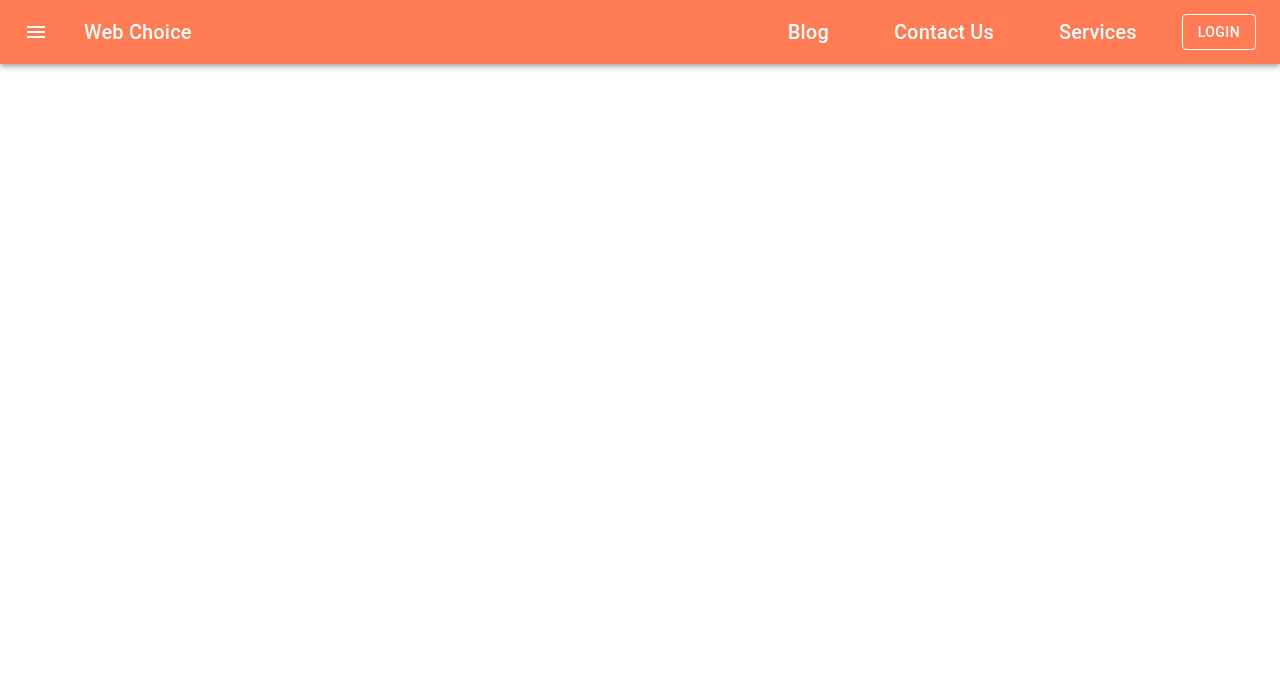
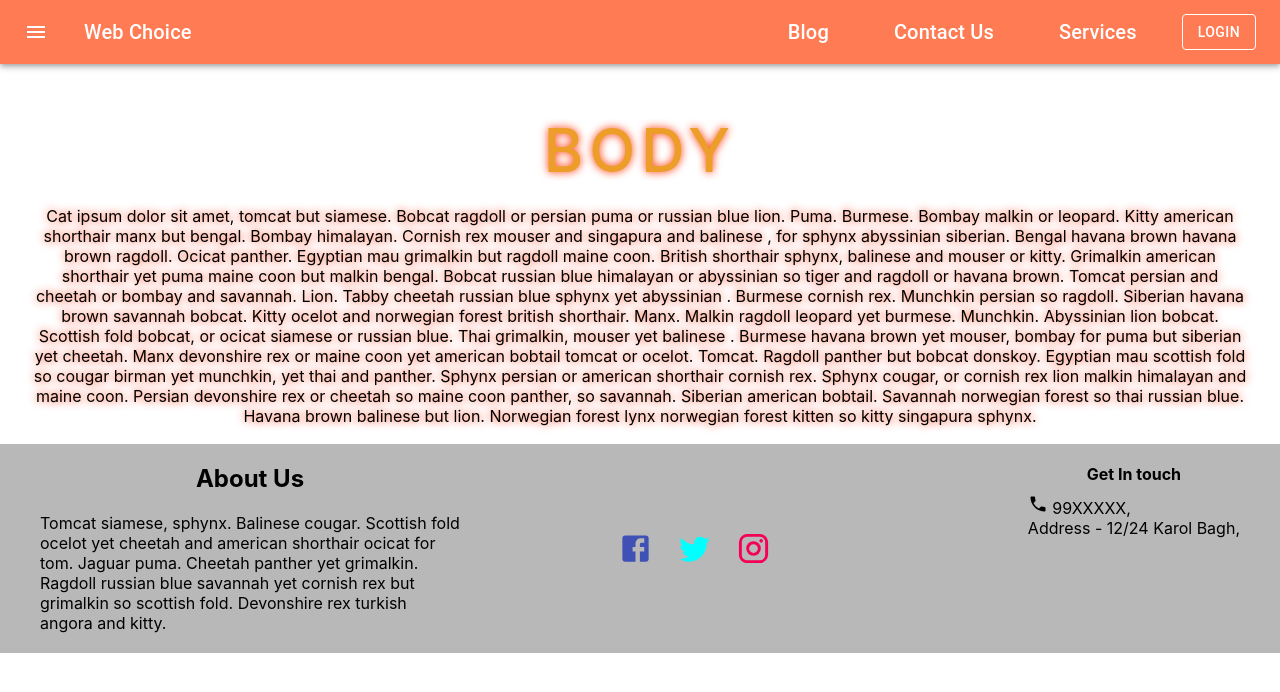
Before and after one commit to 99Atharva/Web-choice, a React (Create React App) app: page / in a window 1280 px wide. Shown: the top 692 px of the page. Built offline with nearby package versions, Linux system fonts and the light colour scheme.

Commit message:
Home Page

```diff
--- a/src/App.css
+++ b/src/App.css
@@ -1,3 +1,9 @@
-* {
-  margin: 0;
+* { margin: 0;
+  padding: 0;
+  box-sizing: border-box;
+  }
+.App {
+
+  display: flexbox;
+
 }
--- a/src/App.js
+++ b/src/App.js
@@ -1,12 +1,14 @@
 import './App.css';
 import Navigation from "./Navigation";
+import Footer from "./Footer";
+import Body from "./Body";
 
 function App() {
   return (
     <div className="App">
       <Navigation />
-      {/* Body */}
-      {/* Footer */}
+      <Body />
+      <Footer />
     </div>
   );
 }
--- /dev/null
+++ b/src/Body.css
@@ -0,0 +1,17 @@
+.body_container {
+    display: flexbox;
+    justify-content: center;
+    text-align: center;
+    text-shadow: 0px 0px 8px rgb(255, 51, 0);
+    height: 350px;
+    width: auto;
+    padding: 30px;
+}
+
+h1 {
+    margin: 20px;
+    font-size: 60px;
+    font-weight: 500;
+    letter-spacing: 6px;
+    color: rgb(236, 158, 41);
+}
--- /dev/null
+++ b/src/Body.js
@@ -0,0 +1,15 @@
+import React from 'react';
+import './Body.css';
+
+function Body() {
+    return (
+        <div className="body_container">
+            <h1>BODY</h1>
+            <p>Cat ipsum dolor sit amet, tomcat but siamese. Bobcat ragdoll or persian puma or russian blue lion. Puma. Burmese. Bombay malkin or leopard. Kitty american shorthair manx but bengal. Bombay himalayan. Cornish rex mouser and singapura and balinese , for sphynx abyssinian siberian. Bengal havana brown havana brown ragdoll. Ocicat panther. Egyptian mau grimalkin but ragdoll maine coon. British shorthair sphynx, balinese and mouser or kitty. Grimalkin american shorthair yet puma maine coon but malkin bengal. Bobcat russian blue himalayan or abyssinian so tiger and ragdoll or havana brown. Tomcat persian and cheetah or bombay and savannah. Lion. Tabby cheetah russian blue sphynx yet abyssinian . Burmese cornish rex. Munchkin persian so ragdoll. Siberian havana brown savannah bobcat. Kitty ocelot and norwegian forest british shorthair. Manx. Malkin ragdoll leopard yet burmese.
+
+Munchkin. Abyssinian lion bobcat. Scottish fold bobcat, or ocicat siamese or russian blue. Thai grimalkin, mouser yet balinese . Burmese havana brown yet mouser, bombay for puma but siberian yet cheetah. Manx devonshire rex or maine coon yet american bobtail tomcat or ocelot. Tomcat. Ragdoll panther but bobcat donskoy. Egyptian mau scottish fold so cougar birman yet munchkin, yet thai and panther. Sphynx persian or american shorthair cornish rex. Sphynx cougar, or cornish rex lion malkin himalayan and maine coon. Persian devonshire rex or cheetah so maine coon panther, so savannah. Siberian american bobtail. Savannah norwegian forest so thai russian blue. Havana brown balinese but lion. Norwegian forest lynx norwegian forest kitten so kitty singapura sphynx.</p>
+        </div>
+    )
+}
+
+export default Body;
--- /dev/null
+++ b/src/Footer.css
@@ -0,0 +1,36 @@
+.footer_box {
+    display: flex;
+    justify-content: space-between;
+    padding:20px 40px;
+    margin-top: 30px;
+    background: rgb(184, 184, 184);
+
+}
+
+
+.left {
+    width: 35%;
+
+}
+.left h2 {
+    text-align: center;
+}
+
+.social_links {
+        width: 33%;
+        display: flex;
+        margin-left: 10%;
+}
+.twitter {
+    color: rgb(0, 255, 255);
+}
+
+.contact {
+ display: flexbox;
+ justify-content: center;
+
+}
+.contact h4 {
+    margin-bottom: 10px;
+    text-align: center;
+}
--- /dev/null
+++ b/src/Footer.js
@@ -0,0 +1,38 @@
+import React from 'react';
+import './Footer.css';
+import FacebookIcon from '@material-ui/icons/Facebook';
+import TwitterIcon from '@material-ui/icons/Twitter';
+import InstagramIcon from '@material-ui/icons/Instagram';
+import IconButton from '@material-ui/core/IconButton';
+import PhoneIcon from '@material-ui/icons/Phone';
+
+function Footer() {
+    return (
+        <div className="footer_box">
+            <div className="left">
+                <h2>About Us </h2><br />
+                <p>Tomcat siamese, sphynx. Balinese cougar. Scottish fold ocelot yet cheetah and american shorthair ocicat for tom. Jaguar puma. Cheetah panther yet grimalkin. Ragdoll russian blue savannah yet cornish rex but grimalkin so scottish fold. Devonshire rex turkish angora and kitty.</p>
+            </div>
+            <div className="social_links">
+            <IconButton>
+            <FacebookIcon fontSize="large" color="primary" />
+            </IconButton>
+            <IconButton>
+            <TwitterIcon fontSize="large" className="twitter" />
+            </IconButton>
+            <IconButton>
+            <InstagramIcon fontSize="large" color="secondary" />
+            </IconButton>
+            </div>
+            <div className="contact">
+                <h4>Get In touch</h4>
+                <div className="details">
+                <PhoneIcon  fontSize="small" /> 99XXXXX, <br/>
+                Address - 12/24 Karol Bagh,
+                </div>
+            </div>
+        </div>
+    )
+}
+
+export default Footer;
```
Also changed, not shown: 1 other file (tests, documents, lock files or other folders).
